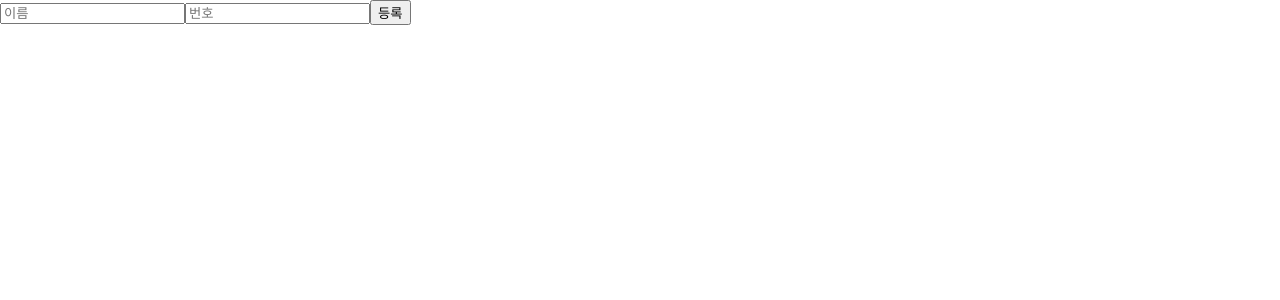
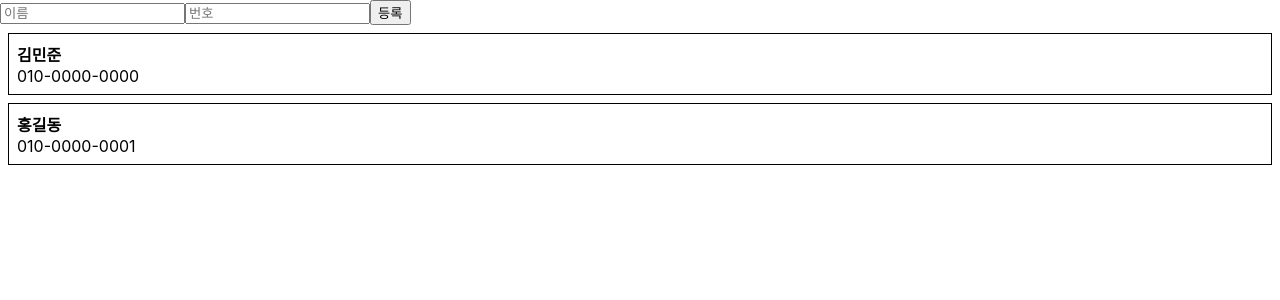
Before and after one commit to jjh5887/react, a React (Create React App) app: page / in a window 1280 px wide. Shown: the top 300 px of the page. Built offline with nearby package versions, Linux system fonts and the light colour scheme.

Commit message:
array add

```diff
--- a/src/App.js
+++ b/src/App.js
@@ -1,19 +1,42 @@
 
 import React, { Component } from "react";
 import PhoneForm from "./PhoneFrom";
+import PhoneInfoList from "./PhoneInfoList";
 
 class App extends Component {
+  id = 2
+  state = {
+    information: [
+      {
+        id: 0,
+        name: '김민준',
+        phone: '010-0000-0000'
+      },
+      {
+        id: 1,
+        name: '홍길동',
+        phone: '010-0000-0001'
+      }
+    ]
+  }
   handleCreate = (data) => {
-    console.log(data)
+    const { information } = this.state;
+    this.setState({
+      information: information.concat({ id: this.id++, ...data })
+    })
   }
   render() {
-      return(
-          <div>
-            <PhoneForm
-              onCreate={this.handleCreate} />
-          </div>
-      );
+    const { information } = this.state;
+    return (
+      <div>
+        <PhoneForm
+          onCreate={this.handleCreate}
+        />
+        {/* {JSON.stringify(information)} */}
+        <PhoneInfoList data={this.state.information} />
+      </div>
+    );
   }
 }
 
-export default App
+export default App;
--- /dev/null
+++ b/src/PhoneInfo.js
@@ -0,0 +1,32 @@
+import React, { Component } from "react";
+
+class PhoneInfo extends Component {
+    static defaultProps = {
+        info: {
+            name: '이름',
+            phone: '010-9048-9085',
+            id: 0
+        }
+    }
+
+    render() {
+        const style = {
+            border: '1px solid black',
+            padding: '8px',
+            margin: '8px'
+        };
+
+        const {
+            name, phone, id
+        } = this.props.info;
+
+        return(
+            <div style={style}>
+                <div><b>{name}</b></div>
+                <div>{phone}</div>
+            </div>
+        );
+    }
+}
+
+export default PhoneInfo;
--- /dev/null
+++ b/src/PhoneInfoList.js
@@ -0,0 +1,23 @@
+import React, { Component } from "react";
+import PhoneInfo from "./PhoneInfo";
+
+class PhoneInfoList extends Component {
+    static defaultProps = {
+        data: []
+    }
+
+    render() {
+        const {data} = this.props;
+        const list = data.map(
+            info => (<PhoneInfo key={info.id} info ={info}></PhoneInfo>)
+        );
+
+        return(
+            <div>
+                {list}
+            </div>
+        );
+    }
+}
+
+export default PhoneInfoList;
```
Also changed, not shown: package.json (+0 -14 lines), src/App.css (+2 -8 lines).
